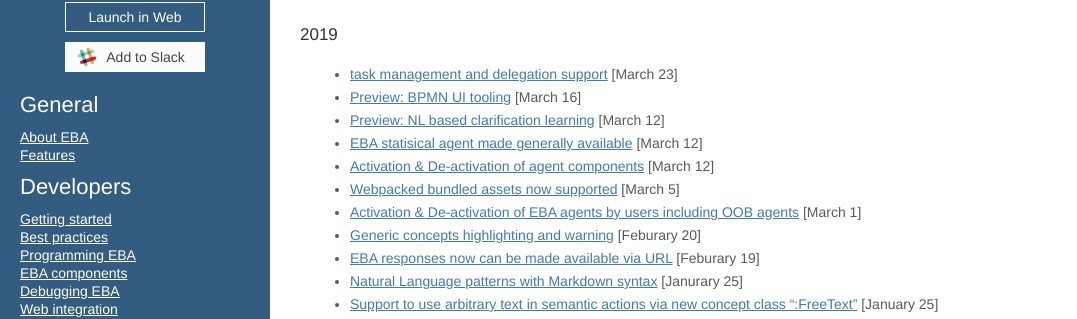
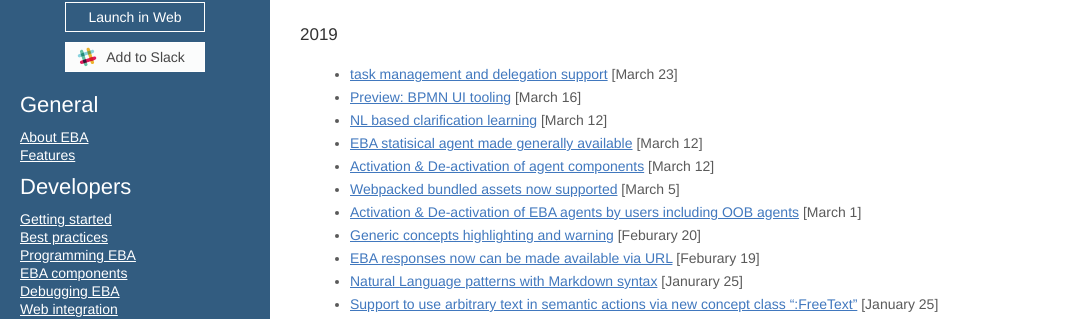
Before and after one commit to ibm-watson-embedded-business-assistant/eba-example-agents, a Jekyll site: the page built from release/ReleaseNotes.md, in a window 1280 px wide. Shown: the part 202-521 px from the top of the page, without its empty margins (0-1077 px from the left). Built offline with Jekyll 4.4.1, drawn with Linux system fonts in a browser that asks for light colours; our own code applies the rules of GitHub Pages for plain Markdown files.

Commit message:
Update ReleaseNotes.md

```diff
--- a/release/ReleaseNotes.md
+++ b/release/ReleaseNotes.md
@@ -7,7 +7,7 @@
 ### 2019
  * [task management and delegation support](./blogs/TaskManagement.md) [March 23]
  * [Preview: BPMN UI tooling](./blogs/BPMN.md) [March 16]
- * [Preview: NL based clarification learning](./blogs/NLLearning.md) [March 12]
+ * [NL based clarification learning](./blogs/NLLearning.md) [March 12]
  * [EBA statisical agent made generally available](./blogs/StatisicsAgent.md) [March 12]
  * [Activation & De-activation of agent components](./blogs/ComponentActivation.md) [March 12]
  * [Webpacked bundled assets now supported](./blogs/WebpackAssets.md) [March 5]
```
